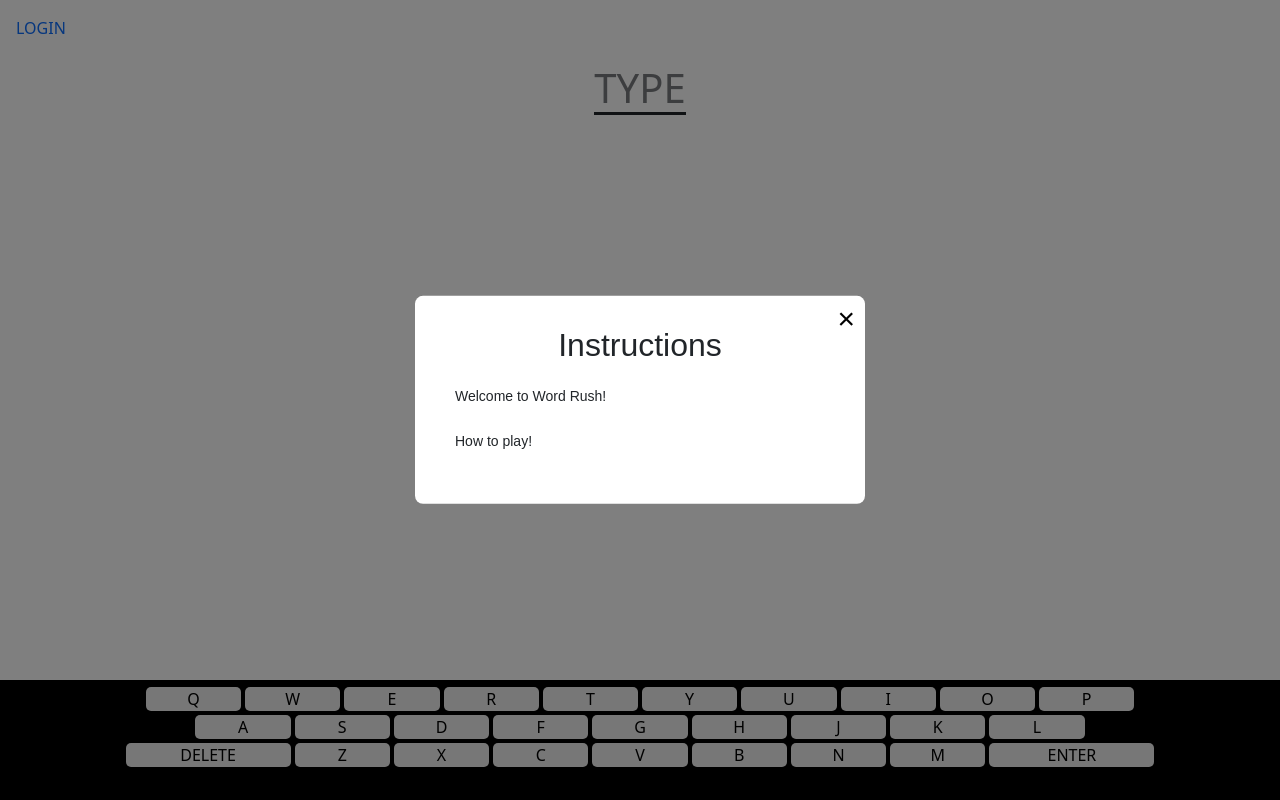
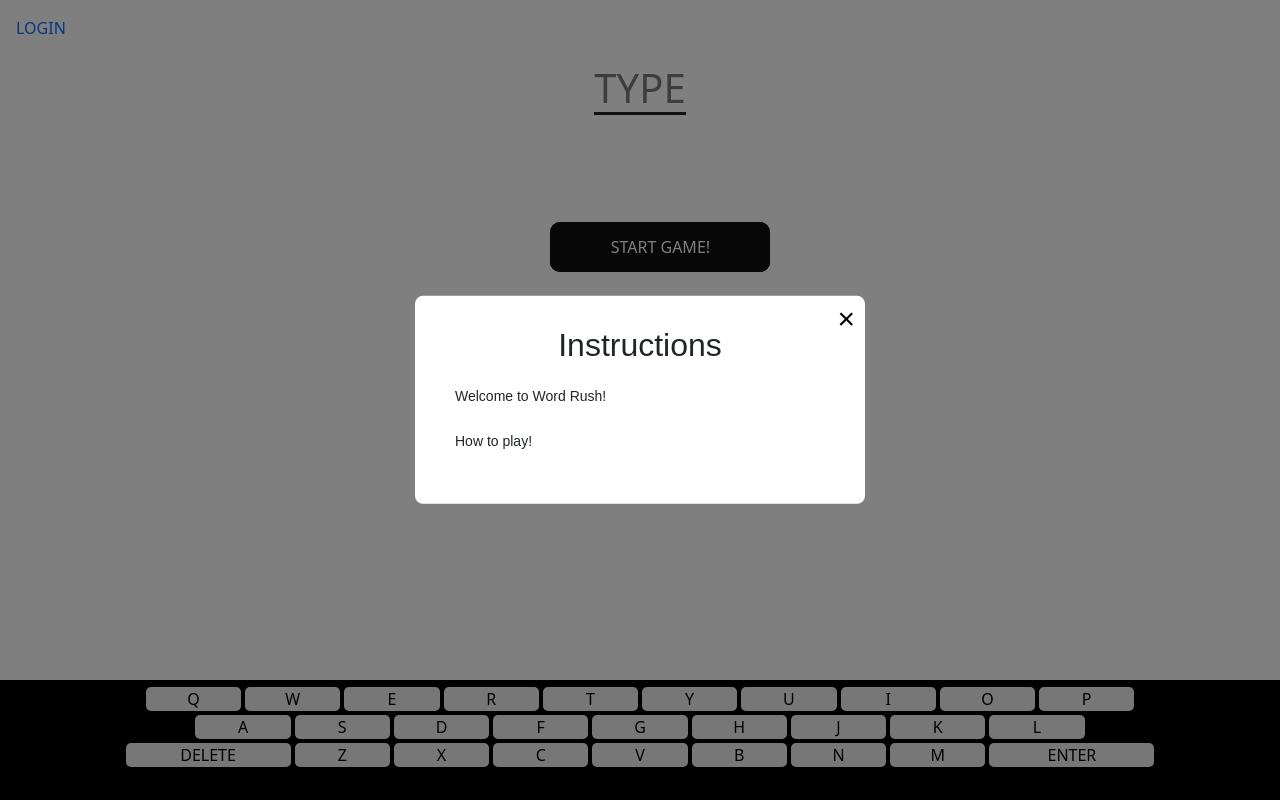
Before and after one commit to shadowblade11/Word-Rush, a Flask app: page / in a window 1280 px wide. Run offline with Flask 2, Linux system fonts and the light colour scheme.

Commit message:
made it center

```diff
--- a/app/static/startButton.css
+++ b/app/static/startButton.css
@@ -6,16 +6,11 @@
     color: #fff;
     background: #111;
     cursor: pointer;
-    /* position: relative; */
+    position: absolute;
     z-index: 0;
     border-radius: 10px;
-    /* margin-left: -87%; */
-    /* margin-top: -90%; */
-    position: fixed;
-    top: 50%;
-    left: 60%;
-    margin-top: -100px; /* Negative half of height. */
-    margin-left: -250px; /* Negative half of width. */
+    margin-left: -7%;
+    margin-top: 13%;
 }
 
 .button:before {
```
